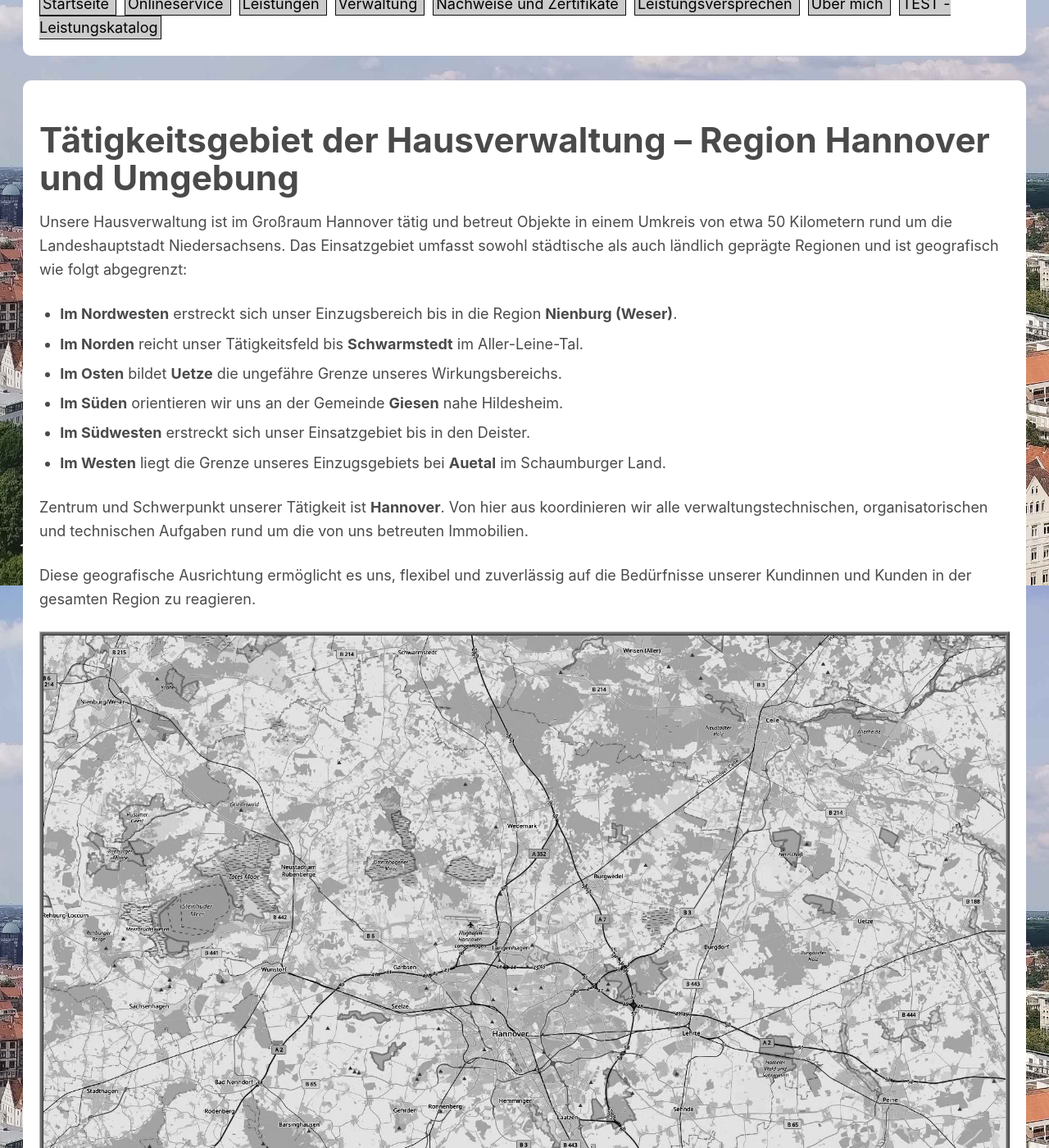
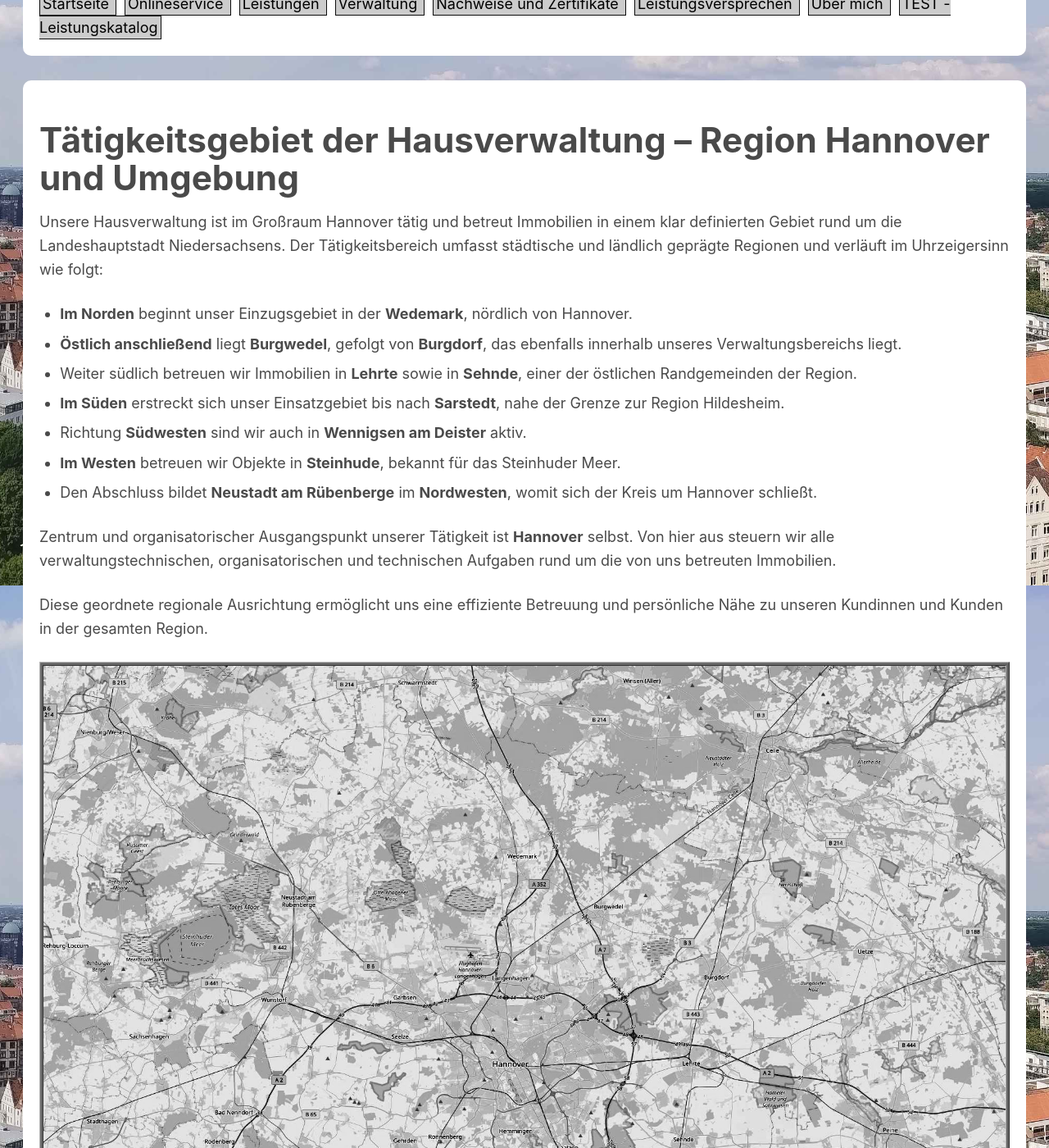
Before and after one commit to marek22k/hausverwaltung, a Jekyll site: the page built from taetigkeitsgebiete.md, in a window 1280 px wide and 1400 px high, scrolled down 1086 px. Shown: the whole window at 82% size. Built offline with Jekyll 4.4.1, drawn with Linux system fonts in a browser that asks for light colours; some of the changed text lies outside the part shown.

Commit message:
Update taetigkeitsgebiete.md

```diff
--- a/taetigkeitsgebiete.md
+++ b/taetigkeitsgebiete.md
@@ -8,20 +8,20 @@ keywords: Hausverwaltung Hannover, Immobilienverwaltung Hannover, Hausverwalter
 
 # Tätigkeitsgebiet der Hausverwaltung – Region Hannover und Umgebung
 
-Unsere Hausverwaltung ist im Großraum Hannover tätig und betreut Objekte in einem Umkreis von etwa 50 Kilometern rund um die Landeshauptstadt Niedersachsens. Das Einsatzgebiet umfasst sowohl städtische als auch ländlich geprägte Regionen und ist geografisch wie folgt abgegrenzt:
+Unsere Hausverwaltung ist im Großraum Hannover tätig und betreut Immobilien in einem klar definierten Gebiet rund um die Landeshauptstadt Niedersachsens. Der Tätigkeitsbereich umfasst städtische und ländlich geprägte Regionen und verläuft im Uhrzeigersinn wie folgt:
 
-* **Im Nordwesten** erstreckt sich unser Einzugsbereich bis in die Region **Nienburg (Weser)**.
-* **Im Norden** reicht unser Tätigkeitsfeld bis **Schwarmstedt** im Aller-Leine-Tal.
-* **Im Osten** bildet **Uetze** die ungefähre Grenze unseres Wirkungsbereichs.
-* **Im Süden** orientieren wir uns an der Gemeinde **Giesen** nahe Hildesheim.
-* **Im Südwesten** erstreckt sich unser Einsatzgebiet bis in den Deister.
-* **Im Westen** liegt die Grenze unseres Einzugsgebiets bei **Auetal** im Schaumburger Land.
+* **Im Norden** beginnt unser Einzugsgebiet in der **Wedemark**, nördlich von Hannover.
+* **Östlich anschließend** liegt **Burgwedel**, gefolgt von **Burgdorf**, das ebenfalls innerhalb unseres Verwaltungsbereichs liegt.
+* Weiter südlich betreuen wir Immobilien in **Lehrte** sowie in **Sehnde**, einer der östlichen Randgemeinden der Region.
+* **Im Süden** erstreckt sich unser Einsatzgebiet bis nach **Sarstedt**, nahe der Grenze zur Region Hildesheim.
+* Richtung **Südwesten** sind wir auch in **Wennigsen am Deister** aktiv.
+* **Im Westen** betreuen wir Objekte in **Steinhude**, bekannt für das Steinhuder Meer.
+* Den Abschluss bildet **Neustadt am Rübenberge** im **Nordwesten**, womit sich der Kreis um Hannover schließt.
 
-Zentrum und Schwerpunkt unserer Tätigkeit ist **Hannover**. Von hier aus koordinieren wir alle verwaltungstechnischen, organisatorischen und technischen Aufgaben rund um die von uns betreuten Immobilien.
+Zentrum und organisatorischer Ausgangspunkt unserer Tätigkeit ist **Hannover** selbst. Von hier aus steuern wir alle verwaltungstechnischen, organisatorischen und technischen Aufgaben rund um die von uns betreuten Immobilien.
 
-Diese geografische Ausrichtung ermöglicht es uns, flexibel und zuverlässig auf die Bedürfnisse unserer Kundinnen und Kunden in der gesamten Region zu reagieren.
+Diese geordnete regionale Ausrichtung ermöglicht uns eine effiziente Betreuung und persönliche Nähe zu unseren Kundinnen und Kunden in der gesamten Region.
 
 
 
 <img src="/assets/img/Karte.jpg" alt="Karte Tätigkeitsgebiete">
-Karte zum vergrößern bitte anklicken.
```
